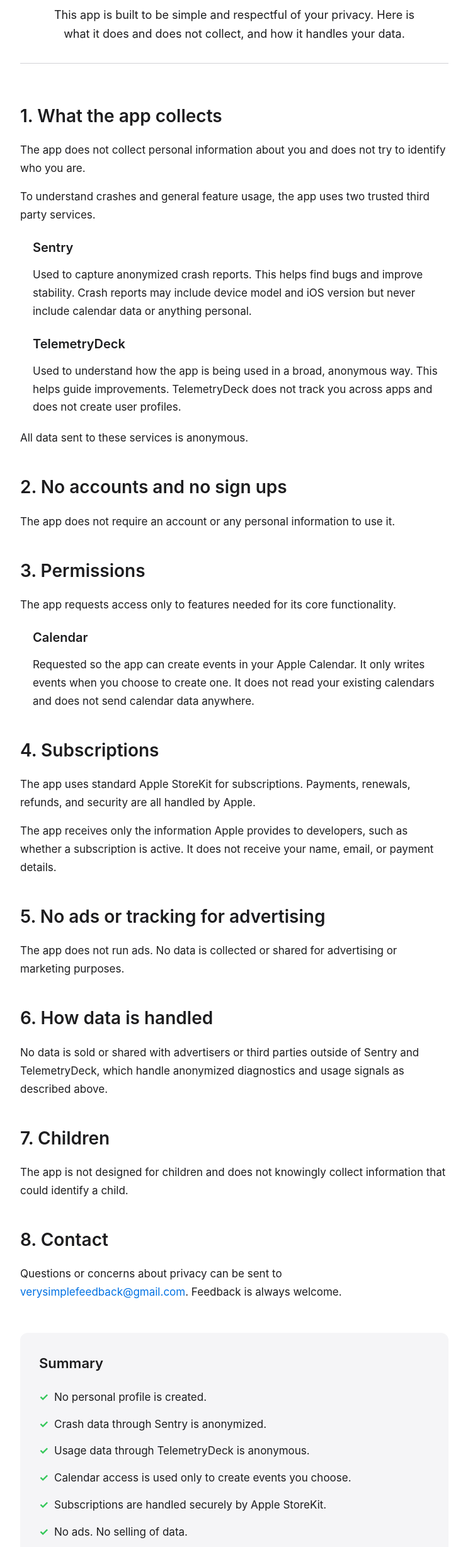
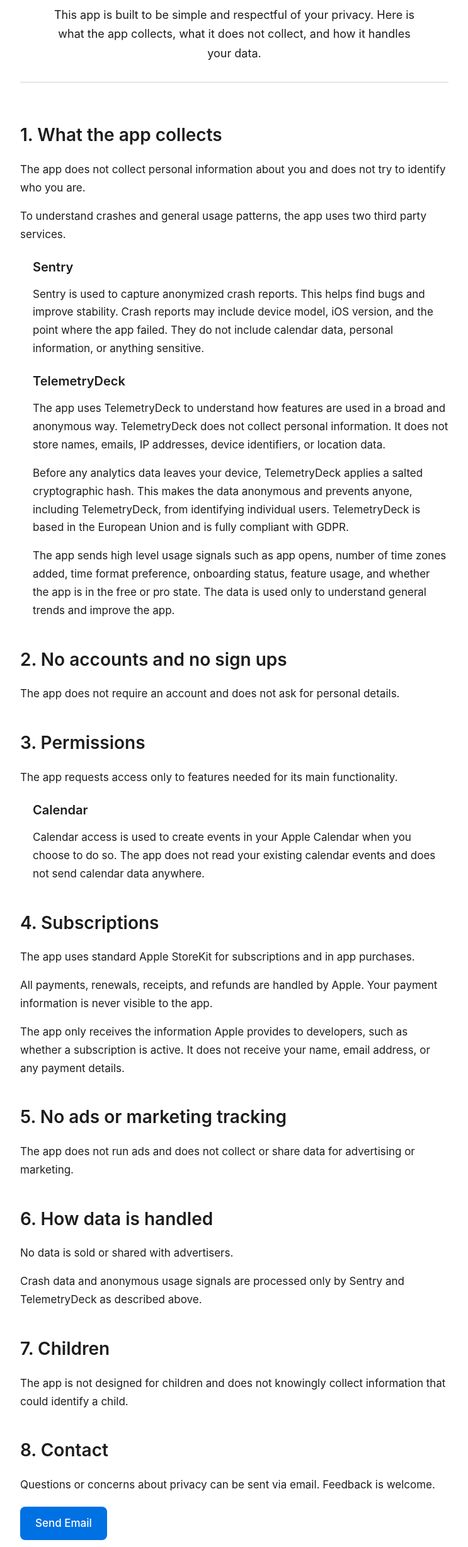
Before and after one commit to akawizzard/privacy-policies, a plain HTML site: page TimeSlider/index.html in a window 1280 px wide. Shown: the part 341-2797 px from the top of the page at 63% size, without its empty margins (268-1011 px from the left). Drawn offline with Linux system fonts and the light colour scheme.

Commit message:
Update index.html

```diff
--- a/TimeSlider/index.html
+++ b/TimeSlider/index.html
@@ -3,6 +3,7 @@
 <head>
     <meta charset="UTF-8">
     <meta name="viewport" content="width=device-width, initial-scale=1.0">
+    <meta name="robots" content="noindex, nofollow">
     <title>Privacy Policy — Timezone Slider</title>
     <style>
         * {
@@ -163,6 +164,23 @@
             text-decoration: underline;
         }
 
+        .email-button {
+            display: inline-block;
+            background: #0071e3;
+            color: #ffffff;
+            padding: 12px 24px;
+            border-radius: 8px;
+            font-size: 17px;
+            font-weight: 500;
+            text-decoration: none;
+            transition: background 0.2s ease;
+        }
+
+        .email-button:hover {
+            background: #0077ed;
+            text-decoration: none;
+        }
+
         @media (max-width: 768px) {
             h1 {
                 font-size: 36px;
@@ -189,57 +207,59 @@
             <img src="appicon.png" alt="Timezone Slider App Icon" class="app-icon">
             <div class="app-name">Timezone Slider</div>
             <h1>Privacy Policy</h1>
-            <p class="intro">This app is built to be simple and respectful of your privacy. Here is what it does and does not collect, and how it handles your data.</p>
+            <p class="intro">This app is built to be simple and respectful of your privacy. Here is what the app collects, what it does not collect, and how it handles your data.</p>
         </header>
 
         <main>
             <section>
                 <h2>1. What the app collects</h2>
                 <p>The app does not collect personal information about you and does not try to identify who you are.</p>
-                <p>To understand crashes and general feature usage, the app uses two trusted third party services.</p>
+                <p>To understand crashes and general usage patterns, the app uses two third party services.</p>
 
                 <div class="service-block">
                     <h3>Sentry</h3>
-                    <p>Used to capture anonymized crash reports. This helps find bugs and improve stability. Crash reports may include device model and iOS version but never include calendar data or anything personal.</p>
+                    <p>Sentry is used to capture anonymized crash reports. This helps find bugs and improve stability. Crash reports may include device model, iOS version, and the point where the app failed. They do not include calendar data, personal information, or anything sensitive.</p>
                 </div>
 
                 <div class="service-block">
                     <h3>TelemetryDeck</h3>
-                    <p>Used to understand how the app is being used in a broad, anonymous way. This helps guide improvements. TelemetryDeck does not track you across apps and does not create user profiles.</p>
+                    <p>The app uses TelemetryDeck to understand how features are used in a broad and anonymous way. TelemetryDeck does not collect personal information. It does not store names, emails, IP addresses, device identifiers, or location data.</p>
+                    <p>Before any analytics data leaves your device, TelemetryDeck applies a salted cryptographic hash. This makes the data anonymous and prevents anyone, including TelemetryDeck, from identifying individual users. TelemetryDeck is based in the European Union and is fully compliant with GDPR.</p>
+                    <p>The app sends high level usage signals such as app opens, number of time zones added, time format preference, onboarding status, feature usage, and whether the app is in the free or pro state. The data is used only to understand general trends and improve the app.</p>
                 </div>
-
-                <p>All data sent to these services is anonymous.</p>
             </section>
 
             <section>
                 <h2>2. No accounts and no sign ups</h2>
-                <p>The app does not require an account or any personal information to use it.</p>
+                <p>The app does not require an account and does not ask for personal details.</p>
             </section>
 
             <section>
                 <h2>3. Permissions</h2>
-                <p>The app requests access only to features needed for its core functionality.</p>
+                <p>The app requests access only to features needed for its main functionality.</p>
 
                 <div class="service-block">
                     <h3>Calendar</h3>
-                    <p>Requested so the app can create events in your Apple Calendar. It only writes events when you choose to create one. It does not read your existing calendars and does not send calendar data anywhere.</p>
+                    <p>Calendar access is used to create events in your Apple Calendar when you choose to do so. The app does not read your existing calendar events and does not send calendar data anywhere.</p>
                 </div>
             </section>
 
             <section>
                 <h2>4. Subscriptions</h2>
-                <p>The app uses standard Apple StoreKit for subscriptions. Payments, renewals, refunds, and security are all handled by Apple.</p>
-                <p>The app receives only the information Apple provides to developers, such as whether a subscription is active. It does not receive your name, email, or payment details.</p>
+                <p>The app uses standard Apple StoreKit for subscriptions and in app purchases.</p>
+                <p>All payments, renewals, receipts, and refunds are handled by Apple. Your payment information is never visible to the app.</p>
+                <p>The app only receives the information Apple provides to developers, such as whether a subscription is active. It does not receive your name, email address, or any payment details.</p>
             </section>
 
             <section>
-                <h2>5. No ads or tracking for advertising</h2>
-                <p>The app does not run ads. No data is collected or shared for advertising or marketing purposes.</p>
+                <h2>5. No ads or marketing tracking</h2>
+                <p>The app does not run ads and does not collect or share data for advertising or marketing.</p>
             </section>
 
             <section>
                 <h2>6. How data is handled</h2>
-                <p>No data is sold or shared with advertisers or third parties outside of Sentry and TelemetryDeck, which handle anonymized diagnostics and usage signals as described above.</p>
+                <p>No data is sold or shared with advertisers.</p>
+                <p>Crash data and anonymous usage signals are processed only by Sentry and TelemetryDeck as described above.</p>
             </section>
 
             <section>
@@ -249,25 +269,28 @@
 
             <section>
                 <h2>8. Contact</h2>
-                <p>Questions or concerns about privacy can be sent to <a href="mailto:verysimplefeedback@gmail.com">verysimplefeedback@gmail.com</a>. Feedback is always welcome.</p>
+                <p>Questions or concerns about privacy can be sent via email. Feedback is welcome.</p>
+                <p style="margin-top: 20px;">
+                    <a href="mailto:verysimplefeedback@gmail.com" class="email-button">Send Email</a>
+                </p>
             </section>
 
             <div class="summary">
                 <h2>Summary</h2>
                 <ul>
-                    <li>No personal profile is created.</li>
-                    <li>Crash data through Sentry is anonymized.</li>
-                    <li>Usage data through TelemetryDeck is anonymous.</li>
-                    <li>Calendar access is used only to create events you choose.</li>
-                    <li>Subscriptions are handled securely by Apple StoreKit.</li>
-                    <li>No ads. No selling of data.</li>
+                    <li>No personal profile is created</li>
+                    <li>Sentry handles anonymized crash reports</li>
+                    <li>TelemetryDeck handles anonymous usage analytics and does not identify users</li>
+                    <li>Calendar access is used only when you ask the app to create an event</li>
+                    <li>Subscriptions are handled securely by Apple StoreKit</li>
+                    <li>No ads and no selling of data</li>
                 </ul>
-                <p style="margin-top: 20px;">The app keeps things simple, transparent, and respectful of your privacy.</p>
+                <p style="margin-top: 20px;">The app aims to stay simple, transparent, and respectful of your privacy.</p>
             </div>
         </main>
 
         <footer class="contact">
-            <p>Last updated: December 11, 2025</p>
+            <p>Last updated: December 12, 2025</p>
         </footer>
     </div>
 </body>
```
